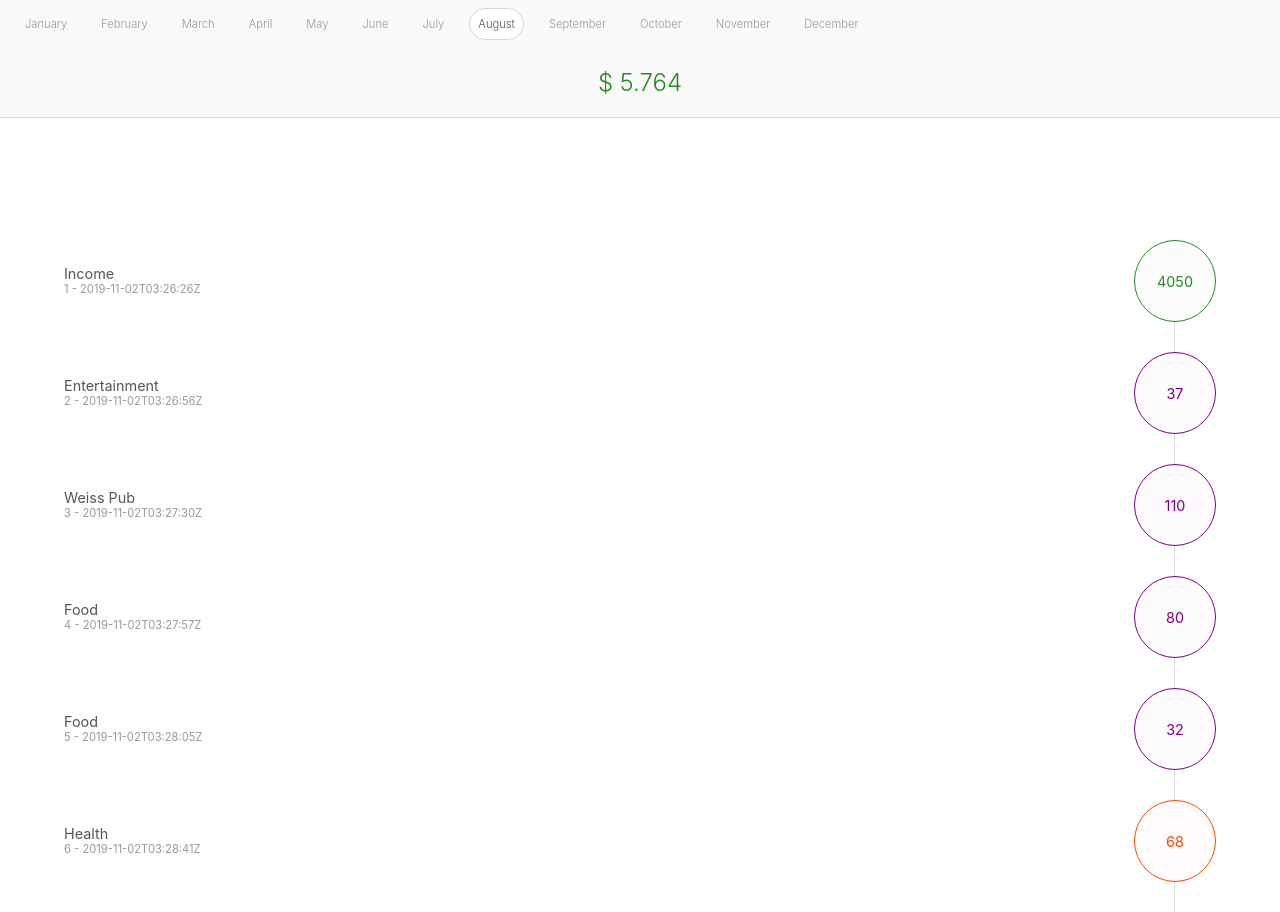
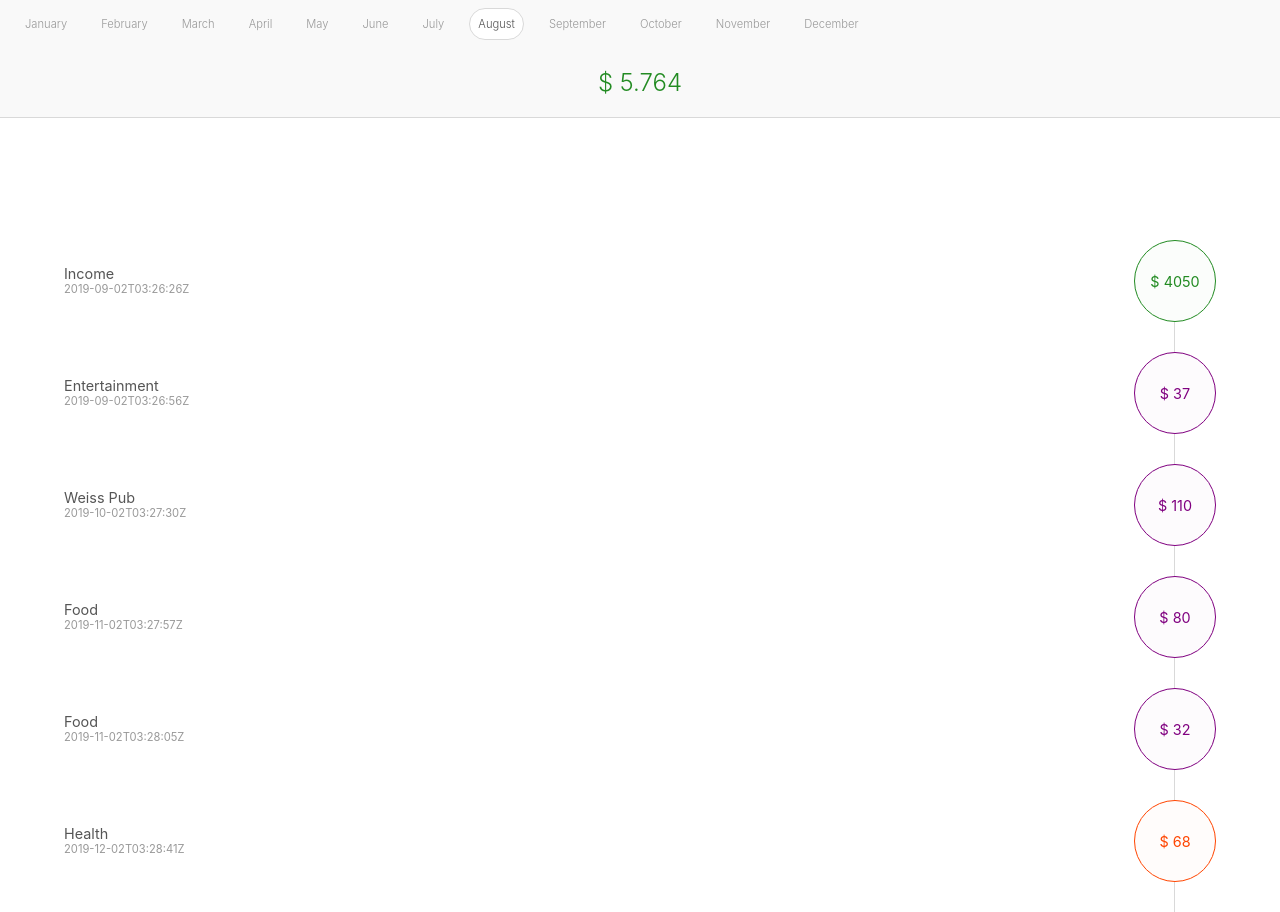
Before and after one commit to gritt/maskada-fe, a React (Create React App) app: page / in a window 1280 px wide. Built offline with nearby package versions, Linux system fonts and the light colour scheme.

Commit message:
A component is responsible to render the list of transactions.

```diff
--- a/src/App.js
+++ b/src/App.js
@@ -1,16 +1,15 @@
 import React from 'react';
 import './App.css';
 import {Header} from "./Components/Header";
-import {Transaction} from "./Components/Transaction";
+import {Transactions} from "./Scenes/Transactions";
 
-function App() {
-    let testTransactions = [
+const transactions = [
     {
         "id": 1,
         "amount": 4050,
         "type": 3,
         "category": "Income",
-            "date": "2019-11-02T03:26:26Z",
+        "date": "2019-09-02T03:26:26Z",
         "name": ""
     },
     {
@@ -18,7 +17,7 @@ function App() {
         "amount": 37,
         "type": 2,
         "category": "Entertainment",
-            "date": "2019-11-02T03:26:56Z",
+        "date": "2019-09-02T03:26:56Z",
         "name": ""
     },
     {
@@ -26,7 +25,7 @@ function App() {
         "amount": 110,
         "type": 2,
         "category": "Entertainment",
-            "date": "2019-11-02T03:27:30Z",
+        "date": "2019-10-02T03:27:30Z",
         "name": "Weiss Pub"
     },
     {
@@ -50,23 +49,33 @@ function App() {
         "amount": 68,
         "type": 1,
         "category": "Health",
-            "date": "2019-11-02T03:28:41Z",
+        "date": "2019-12-02T03:28:41Z",
         "name": ""
     }
 ];
 
+class App extends React.Component {
+    constructor(props) {
+        super(props);
+        this.state = {
+            transactions: transactions,
+        };
+    }
+
+    render() {
         return (
             <div className="app">
-            <Header/>
-            <section className={"content"}>
-                <ul>
-                    {testTransactions.map(function (props) {
-                        return (<Transaction {...props}/>);
-                    })}
-                </ul>
-            </section>
+                <Header transactions={this.state.transactions}/>
+                <Transactions transactions={this.state.transactions}/>
             </div>
         );
     }
 
+    componentDidMount() {
+    }
+
+    componentWillUnmount() {
+    }
+}
+
 export default App;
--- a/src/Components/Transaction.js
+++ b/src/Components/Transaction.js
@@ -1,36 +1,41 @@
 import React from "react";
 
 function Transaction(props) {
-    let style = getStyle(props.type);
+    let name = props.name === "" ?
+        props.category :
+        props.name;
 
     return (
         <li className={"transaction"}>
             <span className="transaction__description">
-                <span className="transaction__name">
-                {props.name === "" ? props.category : props.name}
-                </span>
-                <span className="transaction__date">
-                {props.id} - {props.date}
-                </span>
+                <span className="transaction__name">{name}</span>
+                <span className="transaction__date">{props.date}</span>
             </span>
-            <span>
-                <span className={style}>{props.amount}</span>
-                <span className="transaction__connection"/>
-            </span>
+            <Amount amount={props.amount} type={props.type}/>
         </li>
+    );
+}
+
+function Amount(props) {
+    let style = "transaction__amount " + getStyle(props.type);
+    return (
+        <span>
+            <span className={style}>$ {props.amount}</span>
+            <span className="transaction__connection"/>
+        </span>
     );
 }
 
 function getStyle(type) {
     switch (type) {
         case 1 :
-            return "transaction__amount transaction__type-debit";
+            return "transaction__type-debit";
         case 2:
-            return "transaction__amount transaction__type-credit";
+            return "transaction__type-credit";
         case 3:
-            return "transaction__amount transaction__type-income";
+            return "transaction__type-income";
         default:
-            return "transaction__amount transaction__type-undefined";
+            return "transaction__type-undefined";
     }
 }
 
--- /dev/null
+++ b/src/Scenes/Transactions.js
@@ -0,0 +1,16 @@
+import React from 'react'
+import {Transaction} from "../Components/Transaction";
+
+function Transactions(props) {
+    return (
+        <section className="content">
+            <ul>
+                {props.transactions.map(function (transaction) {
+                    return (<Transaction {...transaction} key={transaction.id}/>);
+                })}
+            </ul>
+        </section>
+    );
+}
+
+export {Transactions}
```
Lines whose indentation alone changed are shown as unchanged.
